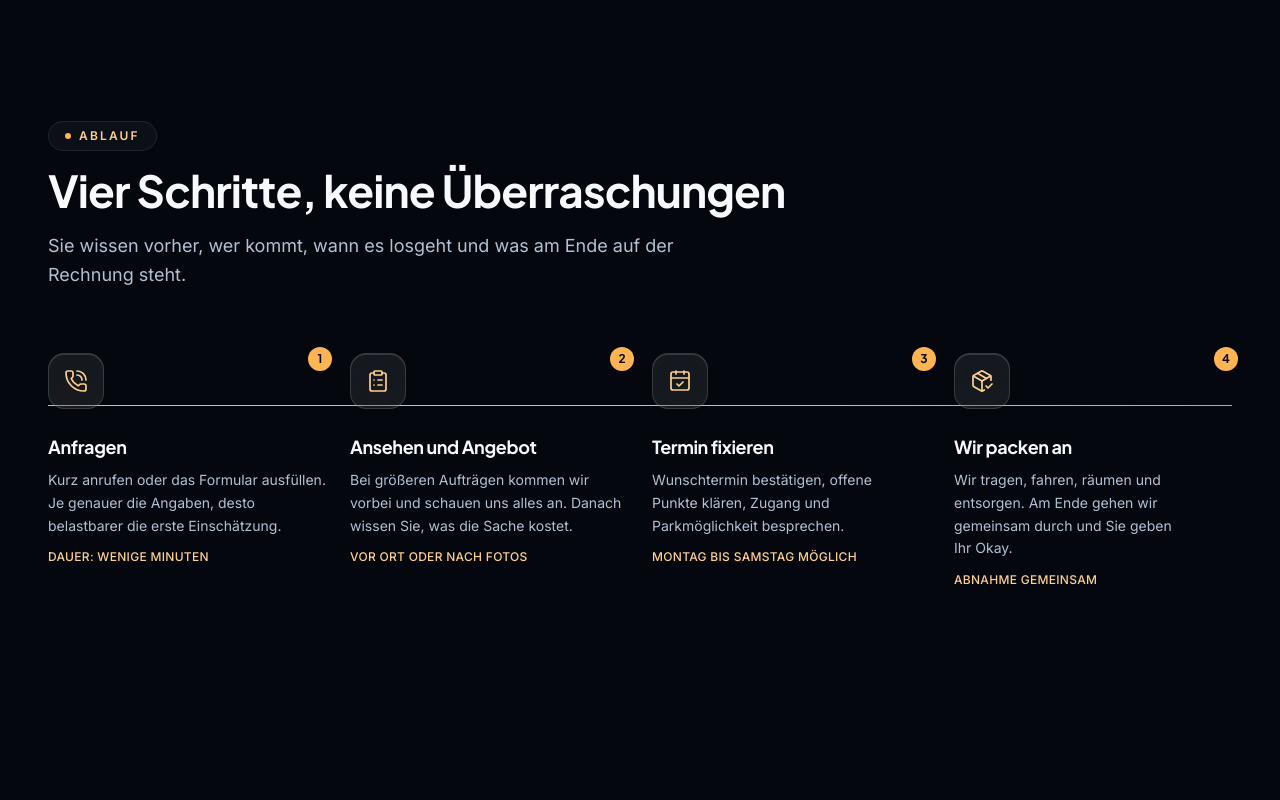
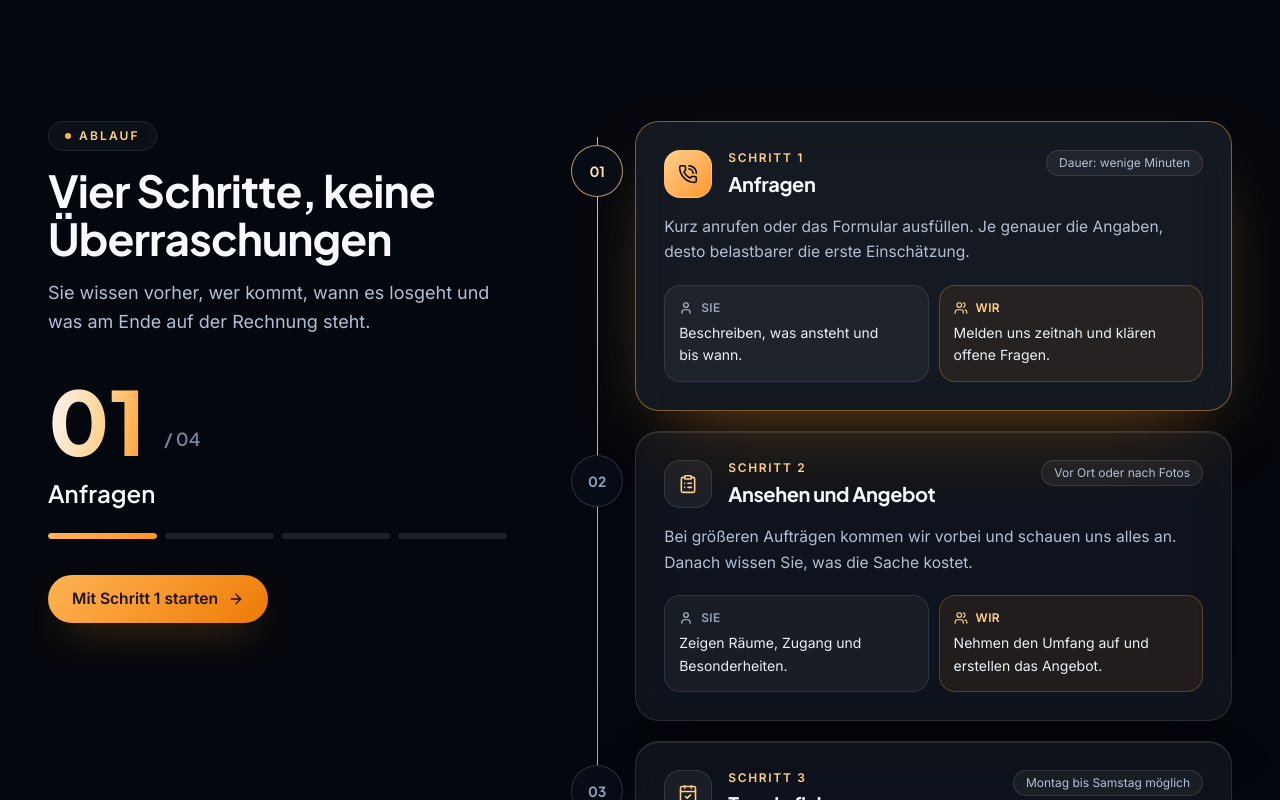
Before and after one commit to SchaeferDesigns/hauruck24, a Next.js app: page / in a window 1280 px wide. Shown: the part 2260-3060 px from the top of the page. Built offline with nearby package versions, Linux system fonts and the light colour scheme.

Commit message:
SDA: Projektänderungen synchronisieren

```diff
--- a/src/components/sections/ProcessSteps.tsx
+++ b/src/components/sections/ProcessSteps.tsx
@@ -1,103 +1,266 @@
 "use client";
 
-import { motion, useReducedMotion, useScroll, useSpring, useTransform } from "motion/react";
-import { CalendarCheck, ClipboardList, PackageCheck, PhoneCall } from "lucide-react";
-import { useRef } from "react";
+import Link from "next/link";
+import {
+  AnimatePresence,
+  motion,
+  useReducedMotion,
+  useScroll,
+  useSpring,
+  useTransform,
+} from "motion/react";
+import {
+  ArrowRight,
+  CalendarCheck,
+  Check,
+  ClipboardList,
+  PackageCheck,
+  PhoneCall,
+  Truck,
+  User,
+  Users,
+  type LucideIcon,
+} from "lucide-react";
+import { useEffect, useRef, useState } from "react";
+import { processSteps, type ProcessStep } from "@/content/process";
+import { cn } from "@/lib/utils";
+import Reveal from "@/components/ui/Reveal";
 import SectionHeading from "@/components/ui/SectionHeading";
 
-const steps = [
-  {
-    icon: PhoneCall,
-    title: "Anfragen",
-    text: "Kurz anrufen oder das Formular ausfüllen. Je genauer die Angaben, desto belastbarer die erste Einschätzung.",
-    detail: "Dauer: wenige Minuten",
-  },
-  {
-    icon: ClipboardList,
-    title: "Ansehen und Angebot",
-    text: "Bei größeren Aufträgen kommen wir vorbei und schauen uns alles an. Danach wissen Sie, was die Sache kostet.",
-    detail: "Vor Ort oder nach Fotos",
-  },
-  {
-    icon: CalendarCheck,
-    title: "Termin fixieren",
-    text: "Wunschtermin bestätigen, offene Punkte klären, Zugang und Parkmöglichkeit besprechen.",
-    detail: "Montag bis Samstag möglich",
-  },
-  {
-    icon: PackageCheck,
-    title: "Wir packen an",
-    text: "Wir tragen, fahren, räumen und entsorgen. Am Ende gehen wir gemeinsam durch und Sie geben Ihr Okay.",
-    detail: "Abnahme gemeinsam",
-  },
-];
+const icons: Record<ProcessStep["icon"], LucideIcon> = {
+  call: PhoneCall,
+  inspect: ClipboardList,
+  calendar: CalendarCheck,
+  done: PackageCheck,
+};
 
-export default function ProcessSteps() {
-  const ref = useRef<HTMLDivElement>(null);
+const pad = (value: number) => String(value).padStart(2, "0");
+
+/**
+ * Ablauf als Scroll-Geschichte.
+ * Links laeuft ein Panel mit Schrittnummer und Fortschritt mit,
+ * rechts werden die Karten nacheinander aktiv. Ein kleiner Wagen
+ * faehrt die Zeitleiste entlang.
+ */
+export default function ProcessSteps({
+  detailed = false,
+  title = "Vier Schritte, keine Überraschungen",
+  lead = "Sie wissen vorher, wer kommt, wann es losgeht und was am Ende auf der Rechnung steht.",
+}: {
+  detailed?: boolean;
+  title?: string;
+  lead?: string;
+}) {
   const reduce = useReducedMotion();
+  const listRef = useRef<HTMLOListElement>(null);
+  const [active, setActive] = useState(0);
 
   const { scrollYProgress } = useScroll({
-    target: ref,
-    offset: ["start 75%", "end 55%"],
+    target: listRef,
+    offset: ["start 70%", "end 55%"],
   });
-  const smooth = useSpring(scrollYProgress, { stiffness: 110, damping: 28 });
-  const lineScale = useTransform(smooth, [0, 1], [0, 1]);
+  const fill = useSpring(scrollYProgress, { stiffness: 120, damping: 28, mass: 0.4 });
+  const markerTop = useTransform(fill, [0, 1], ["0%", "100%"]);
+
+  /* Aktiver Schritt: die Karte, die gerade durch die Bildmitte laeuft */
+  useEffect(() => {
+    const list = listRef.current;
+    if (!list) return;
+
+    const observer = new IntersectionObserver(
+      (entries) => {
+        for (const entry of entries) {
+          if (entry.isIntersecting) {
+            setActive(Number((entry.target as HTMLElement).dataset.step));
+          }
+        }
+      },
+      { rootMargin: "-42% 0px -52% 0px" },
+    );
+
+    list.querySelectorAll("[data-step]").forEach((node) => observer.observe(node));
+    return () => observer.disconnect();
+  }, []);
+
+  const current = processSteps[active];
 
   return (
     <section id="ablauf" className="section-pad">
       <div className="container-page">
-        <SectionHeading
-          eyebrow="Ablauf"
-          title="Vier Schritte, keine Überraschungen"
-          lead="Sie wissen vorher, wer kommt, wann es losgeht und was am Ende auf der Rechnung steht."
-          className="mb-16"
-        />
+        <div className="grid gap-12 lg:grid-cols-[0.82fr_1.18fr] lg:gap-16">
+          {/* Mitlaufendes Panel */}
+          <div className="lg:sticky lg:top-32 lg:self-start">
+            <SectionHeading eyebrow="Ablauf" title={title} lead={lead} />
 
-        <div ref={ref} className="relative">
-          {/* Fortschrittslinie, waechst beim Scrollen mit */}
-          <div
-            aria-hidden="true"
-            className="absolute top-0 bottom-0 left-[1.65rem] w-px bg-white/10 lg:top-[3.25rem] lg:right-0 lg:bottom-auto lg:left-0 lg:h-px lg:w-full"
-          >
-            <motion.div
-              style={reduce ? { scaleY: 1, scaleX: 1 } : { scaleY: lineScale }}
-              className="h-full w-full origin-top bg-gradient-to-b from-brand-400 to-signal-400 lg:hidden"
-            />
-            <motion.div
-              style={reduce ? { scaleX: 1 } : { scaleX: lineScale }}
-              className="hidden h-full w-full origin-left bg-gradient-to-r from-brand-400 to-signal-400 lg:block"
-            />
+            <div className="mt-10 hidden lg:block" aria-hidden="true">
+              <div className="flex items-end gap-3">
+                <span className="relative block h-[5.5rem] w-[6.5rem] overflow-hidden">
+                  <AnimatePresence mode="popLayout" initial={false}>
+                    <motion.span
+                      key={active}
+                      initial={reduce ? { opacity: 0 } : { y: "100%", opacity: 0 }}
+                      animate={{ y: 0, opacity: 1 }}
+                      exit={reduce ? { opacity: 0 } : { y: "-100%", opacity: 0 }}
+                      transition={{ duration: 0.45, ease: [0.22, 1, 0.36, 1] }}
+                      className="text-gradient absolute inset-0 font-display text-[5.5rem] leading-none font-extrabold"
+                    >
+                      {pad(active + 1)}
+                    </motion.span>
+                  </AnimatePresence>
+                </span>
+                <span className="pb-3 font-display text-lg text-mist-500">
+                  / {pad(processSteps.length)}
+                </span>
+              </div>
+
+              <AnimatePresence mode="wait" initial={false}>
+                <motion.p
+                  key={current.title}
+                  initial={reduce ? { opacity: 0 } : { opacity: 0, y: 8 }}
+                  animate={{ opacity: 1, y: 0 }}
+                  exit={{ opacity: 0 }}
+                  transition={{ duration: 0.25 }}
+                  className="mt-3 font-display text-2xl text-mist-50"
+                >
+                  {current.title}
+                </motion.p>
+              </AnimatePresence>
+
+              <div className="mt-6 grid grid-cols-4 gap-2">
+                {processSteps.map((step, index) => (
+                  <span key={step.title} className="h-1.5 overflow-hidden rounded-full bg-white/10">
+                    <motion.span
+                      className="block h-full rounded-full bg-gradient-to-r from-brand-400 to-brand-500"
+                      initial={false}
+                      animate={{ width: index <= active ? "100%" : "0%" }}
+                      transition={{ duration: 0.45, ease: [0.22, 1, 0.36, 1] }}
+                    />
+                  </span>
+                ))}
+              </div>
+            </div>
+
+            <Link href="/angebot" className="btn btn-primary mt-9 hidden lg:inline-flex">
+              Mit Schritt 1 starten
+              <ArrowRight aria-hidden="true" className="size-4" />
+            </Link>
           </div>
 
-          <ol className="relative flex flex-col gap-8 lg:grid lg:grid-cols-4 lg:gap-6">
-            {steps.map((step, index) => (
-              <motion.li
-                key={step.title}
-                initial={reduce ? false : { opacity: 0, y: 26 }}
-                whileInView={{ opacity: 1, y: 0 }}
-                viewport={{ once: true, margin: "-60px" }}
-                transition={{ duration: 0.6, delay: index * 0.09, ease: [0.22, 1, 0.36, 1] }}
-                className="relative flex gap-5 lg:flex-col lg:gap-0"
-              >
-                <div className="relative z-1 shrink-0">
-                  <span className="glass-strong grid size-14 place-items-center rounded-2xl text-brand-300">
-                    <step.icon aria-hidden="true" className="size-6" strokeWidth={1.7} />
+          {/* Schritte mit Zeitleiste */}
+          <ol ref={listRef} className="relative flex flex-col gap-5 pl-12 sm:pl-16">
+            <div
+              aria-hidden="true"
+              className="absolute top-4 bottom-4 left-[1.1rem] w-px bg-white/10 sm:left-[1.6rem]"
+            >
+              <motion.div
+                style={{ scaleY: reduce ? 1 : fill }}
+                className="h-full w-full origin-top bg-gradient-to-b from-brand-400 via-brand-500 to-signal-400"
+              />
+              {!reduce ? (
+                <motion.span
+                  style={{ top: markerTop }}
+                  className="absolute left-1/2 grid size-8 -translate-x-1/2 -translate-y-1/2 place-items-center rounded-full border border-brand-200/60 bg-gradient-to-br from-brand-300 to-brand-500 text-night-950 shadow-[0_8px_24px_-6px_rgb(255_149_34/0.8)]"
+                >
+                  <Truck className="size-4 rotate-90" strokeWidth={2.2} />
+                </motion.span>
+              ) : null}
+            </div>
+
+            {processSteps.map((step, index) => {
+              const Icon = icons[step.icon];
+              const isActive = index === active;
+              const isDone = index < active;
+
+              return (
+                <li key={step.title} data-step={index} className="relative">
+                  {/* Knoten auf der Zeitleiste */}
+                  <span
+                    aria-hidden="true"
+                    className={cn(
+                      "absolute top-6 -left-12 grid size-9 place-items-center rounded-full border font-display text-xs font-bold transition-colors duration-400 sm:-left-16 sm:size-[3.25rem] sm:text-sm",
+                      isActive || isDone
+                        ? "border-brand-300/70 bg-night-900 text-brand-200"
+                        : "border-white/15 bg-night-900 text-mist-400",
+                    )}
+                  >
+                    {isDone ? <Check className="size-4" strokeWidth={2.6} /> : pad(index + 1)}
                   </span>
-                  <span className="absolute -top-1.5 -right-1.5 grid size-6 place-items-center rounded-full bg-brand-400 font-display text-xs font-bold text-night-950">
-                    {index + 1}
-                  </span>
-                </div>
 
-                <div className="lg:mt-6">
-                  <h3 className="font-display text-lg">{step.title}</h3>
-                  <p className="mt-2 text-sm leading-relaxed text-mist-300">{step.text}</p>
-                  <p className="mt-3 text-xs font-medium tracking-wide text-brand-300 uppercase">
-                    {step.detail}
-                  </p>
-                </div>
-              </motion.li>
-            ))}
+                  <Reveal>
+                    <article
+                      aria-current={isActive ? "step" : undefined}
+                      className={cn(
+                        "glass sheen relative rounded-card p-6 transition-[border-color,box-shadow,background-color] duration-500 sm:p-7",
+                        isActive &&
+                          "border-brand-400/45 bg-white/[0.075] shadow-[0_30px_80px_-34px_rgb(255_149_34/0.55)]",
+                      )}
+                    >
+                      <div className="flex items-start gap-4">
+                        <span
+                          className={cn(
+                            "grid size-12 shrink-0 place-items-center rounded-2xl border transition-colors duration-500",
+                            isActive
+                              ? "border-brand-300/60 bg-gradient-to-br from-brand-300 to-brand-500 text-night-950"
+                              : "border-white/12 bg-white/5 text-brand-300",
+                          )}
+                        >
+                          <Icon aria-hidden="true" className="size-5" strokeWidth={1.9} />
+                        </span>
+                        <div className="min-w-0">
+                          <p className="text-xs font-semibold tracking-[0.14em] text-brand-300 uppercase">
+                            Schritt {index + 1}
+                          </p>
+                          <h3 className="mt-1 font-display text-xl">{step.title}</h3>
+                        </div>
+                        <span className="ml-auto hidden shrink-0 rounded-pill border border-white/12 bg-white/5 px-3 py-1 text-xs text-mist-300 sm:inline-block">
+                          {step.detail}
+                        </span>
+                      </div>
+
+                      <p className="mt-4 text-[0.975rem] leading-relaxed text-mist-300">{step.text}</p>
+
+                      <div className="mt-5 grid gap-2.5 sm:grid-cols-2">
+                        <div className="surface rounded-2xl p-3.5">
+                          <p className="flex items-center gap-2 text-xs font-semibold tracking-wide text-mist-400 uppercase">
+                            <User aria-hidden="true" className="size-3.5 text-mist-300" />
+                            Sie
+                          </p>
+                          <p className="mt-1.5 text-sm leading-relaxed text-mist-100">{step.you}</p>
+                        </div>
+                        <div className="rounded-2xl border border-brand-400/25 bg-brand-500/8 p-3.5">
+                          <p className="flex items-center gap-2 text-xs font-semibold tracking-wide text-brand-300 uppercase">
+                            <Users aria-hidden="true" className="size-3.5" />
+                            Wir
+                          </p>
+                          <p className="mt-1.5 text-sm leading-relaxed text-mist-100">{step.we}</p>
+                        </div>
+                      </div>
+
+                      {detailed ? (
+                        <ul className="mt-5 flex flex-col gap-2.5 border-t border-white/10 pt-5">
+                          {step.more.map((point) => (
+                            <li key={point} className="flex gap-3 text-sm leading-relaxed text-mist-200">
+                              <Check aria-hidden="true" className="mt-0.5 size-4 shrink-0 text-signal-400" />
+                              <span>{point}</span>
+                            </li>
+                          ))}
+                        </ul>
+                      ) : null}
+
+                      <p className="mt-4 text-xs text-mist-400 sm:hidden">{step.detail}</p>
+                    </article>
+                  </Reveal>
+                </li>
+              );
+            })}
           </ol>
+        </div>
+
+        <div className="mt-10 lg:hidden">
+          <Link href="/angebot" className="btn btn-primary w-full sm:w-auto">
+            Mit Schritt 1 starten
+            <ArrowRight aria-hidden="true" className="size-4" />
+          </Link>
         </div>
       </div>
     </section>
```
